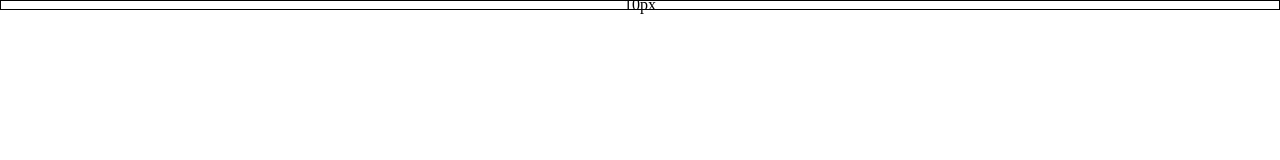
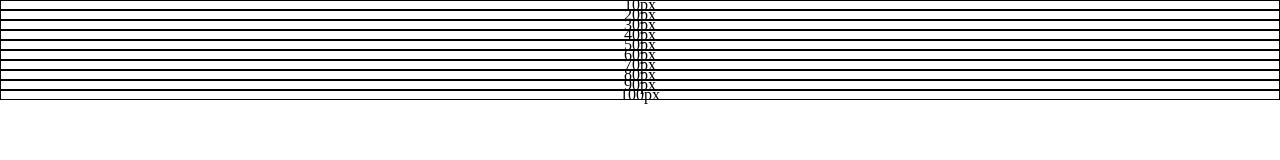
Before and after one commit to Neco86/test, a plain HTML site: page safe.html in a window 1280 px wide. Drawn offline with Linux system fonts and the light colour scheme.

Commit message:
Add files via upload

```diff
--- a/safe.html
+++ b/safe.html
@@ -23,5 +23,14 @@
 </head>
 <body>
     <div>10px</div>
+    <div>20px</div>
+    <div>30px</div>
+    <div>40px</div>
+    <div>50px</div>
+    <div>60px</div>
+    <div>70px</div>
+    <div>80px</div>
+    <div>90px</div>
+    <div>100px</div>
 </body>
 </html>
```
